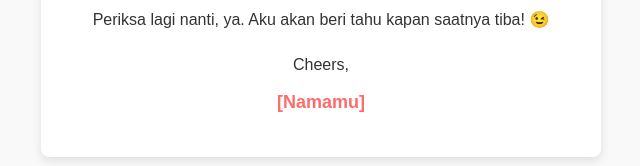
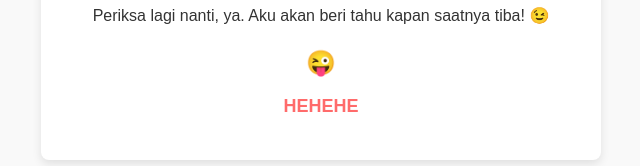
Before and after one commit to Nizar-90/hmmm, a plain HTML site: page index.html in a window 1280 px wide. Shown: the part 424-590 px from the top of the page, without its empty margins (319-959 px from the left). Drawn offline with Linux system fonts and the light colour scheme.

Commit message:
Update index.html

```diff
--- a/index.html
+++ b/index.html
@@ -14,8 +14,8 @@
             <p>Belum waktunya untuk membuka pesan ini. Simpan rasa penasarannya dan tunggu instruksi selanjutnya dari aku. Kalau kamu terus maksa, nanti jadi kurang seru! 😆</p>
             <p>Periksa lagi nanti, ya. Aku akan beri tahu kapan saatnya tiba! 😉</p>
             <div class="footer">
-                <p>Cheers,</p>
-                <p><strong>[Namamu]</strong></p>
+                <h1>😜</h1>
+                <p><strong>HEHEHE</strong></p>
             </div>
         </div>
     </div>
```
